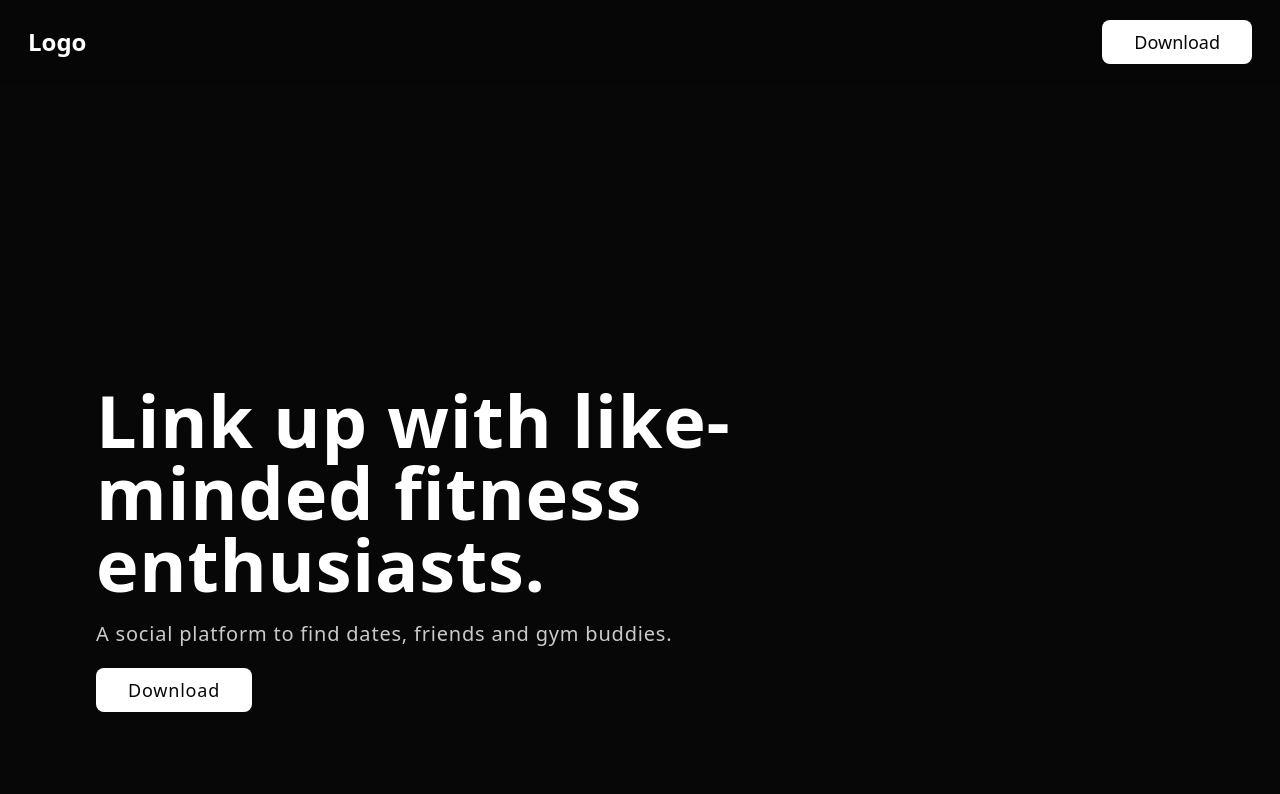
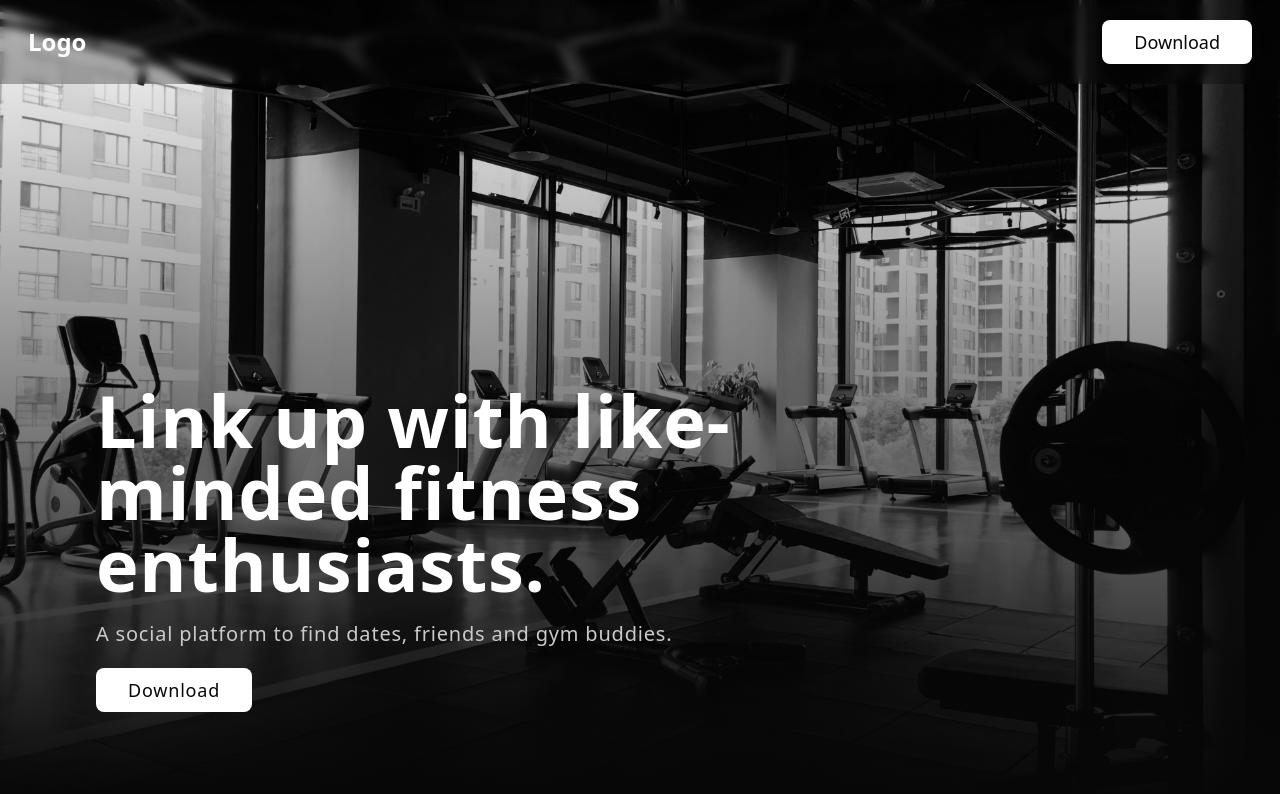
Before and after one commit to Gymlinkapp/gymlink-landing-page, an Astro site: page / in a window 1280 px wide. Built offline with nearby package versions, Linux system fonts and the light colour scheme; Astro itself is replaced by a stand-in of ours.

Commit message:
replace bg

```diff
--- a/src/pages/index.astro
+++ b/src/pages/index.astro
@@ -8,7 +8,7 @@ const backgroundUrl = "https://images.unsplash.com/photo-1571902943202-507ec2618
 ---
 
 <Layout title='Gymlink - Link up with like-minded fitness enthusiasts.'>
-  <main class={`bg-dark-500 min-h-screen bg-[url("${backgroundUrl}")] relative bg-cover bg-center`}>
+  <main class={`bg-dark-500 min-h-screen bg-[url("/Gymlink-bg.jpg")] relative bg-cover bg-center`}>
     <div class="inset-0 bg-gradient-to-t from-dark-500 to-transparent z-30 absolute"></div>
     <section class="flex flex-col gap-5 pt-32 md:pt-96 px-4 md:px-24 z-50 tracking-wider ">
       <div class="z-40 flex flex-col gap-5">
```
Also changed, not shown: public/Gymlink-bg.jpg (added).
